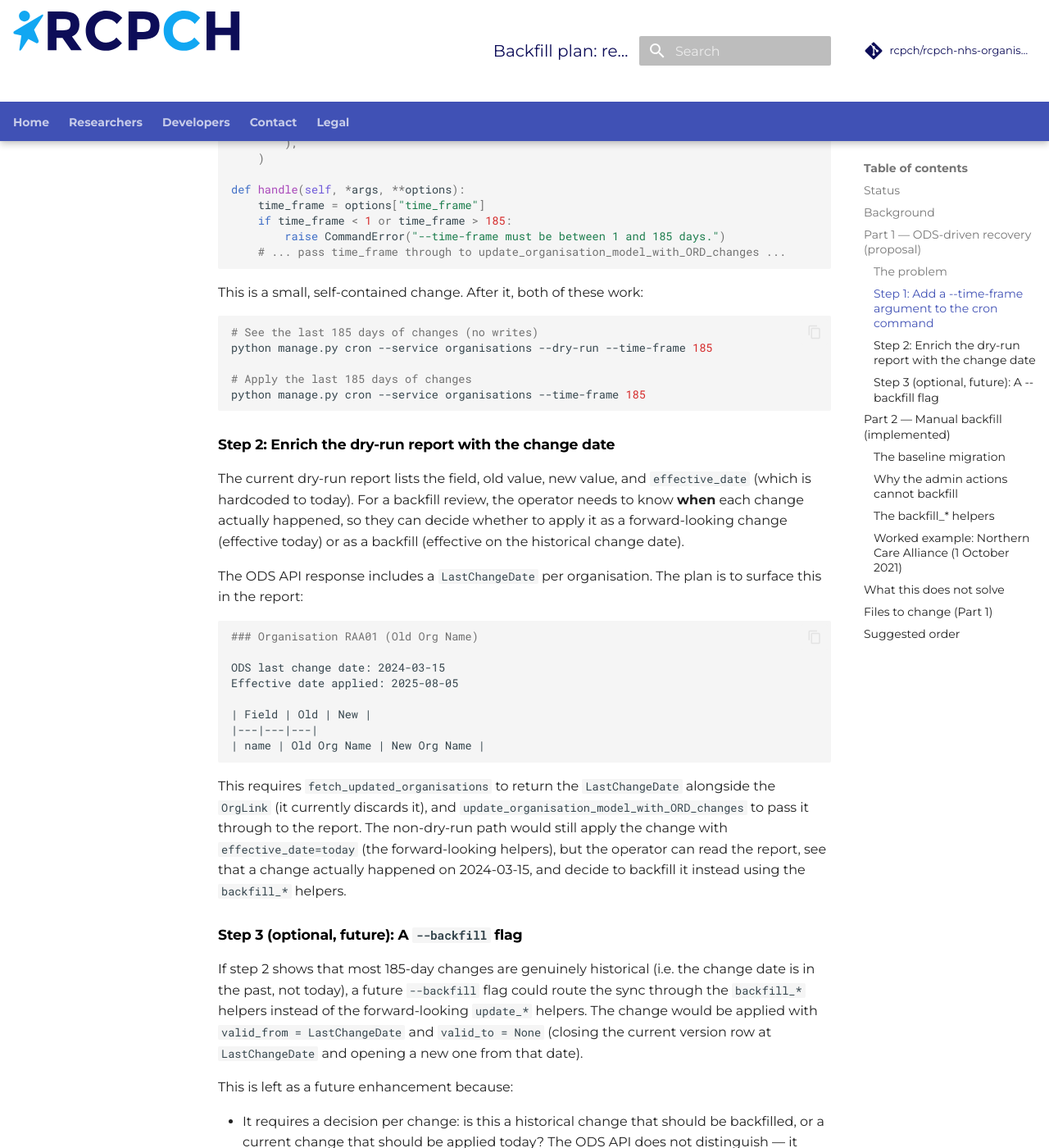
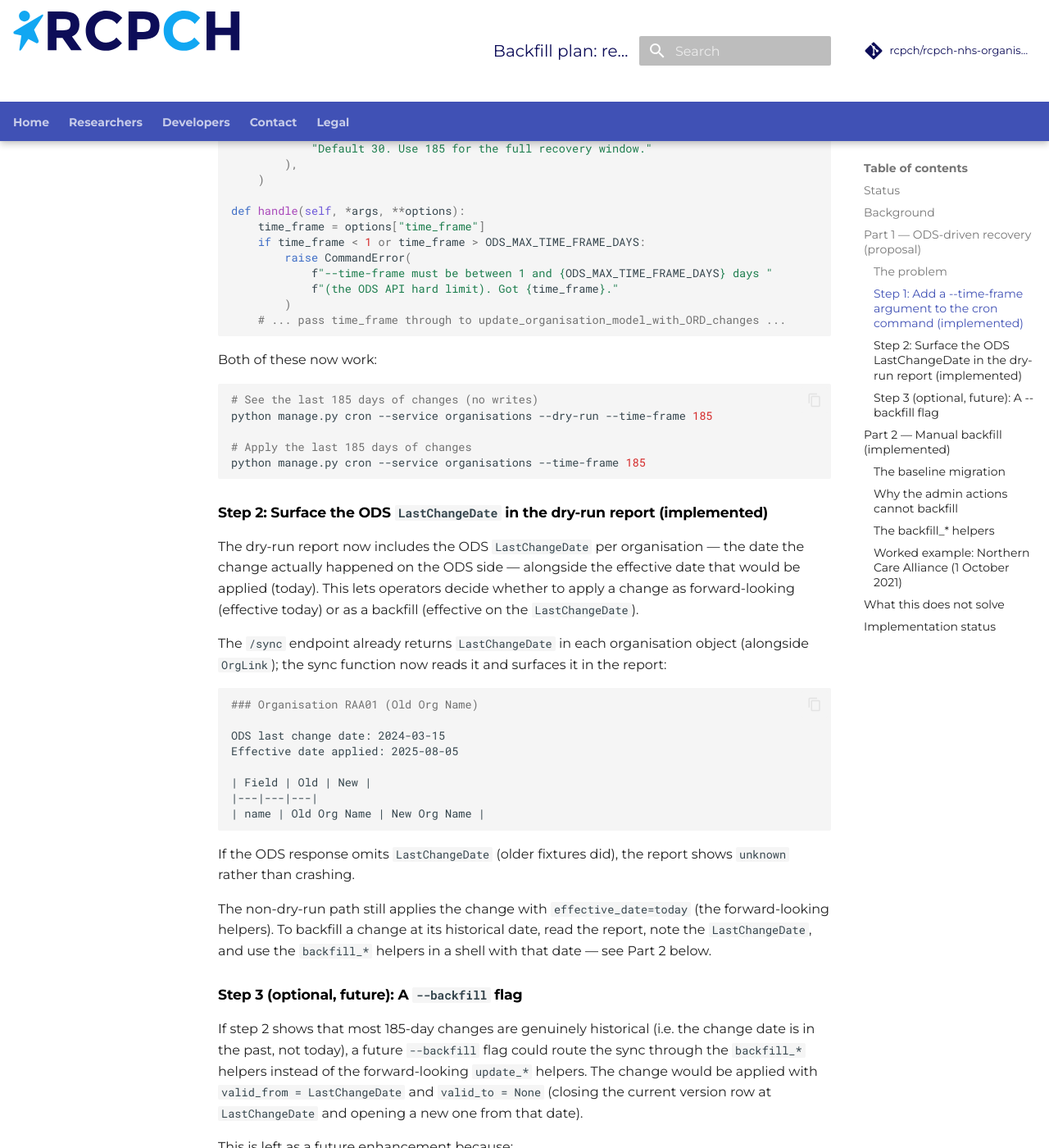
Before and after one commit to rcpch/rcpch-nhs-organisations, an MkDocs documentation site: the page built from documentation/docs/developer/backfill-plan.md, in a window 1280 px wide and 1400 px high, scrolled down 1718 px. Shown: the whole window at 82% size. Built offline with MkDocs 1.6.1 and Material for MkDocs 9.7.7, drawn with Linux system fonts in a browser that asks for light colours; comment, search, counter and statistics services are not loaded; some of the changed text lies outside the part shown.

Commit message:
Add --time-frame argument and surface ODS LastChangeDate in dry-run report
Implements steps 1 and 2 of the backfill plan (backfill-plan.md), making it
possible to review the last 185 days of ODS changes from the command line
without dropping into a shell.

Step 1 — --time-frame argument on the cron command:
- New --time-frame argument (1-185 days, default 30) on the cron management
  command, validated and passed through to
  update_organisation_model_with_ORD_changes.
- Default of 30 preserves existing behaviour for the GitHub Action and any
  other callers that don't pass the flag.
- Both now work:
    python manage.py cron --service organisations --dry-run --time-frame 185
    python manage.py cron --service organisations --time-frame 185

Step 2 — ODS LastChangeDate in the dry-run report:
- The /sync endpoint already returns LastChangeDate per organisation
  (alongside OrgLink); the sync function now reads it and surfaces it in
  the dry-run report alongside the effective date applied (today).
- This lets operators decide whether to apply a change as forward-looking
  (effective today) or as a backfill (effective on the LastChangeDate) using
  the backfill_* helpers.
- The report format changes from 'Effective date: ...' to two lines:
    ODS last change date: 2024-03-15
    Effective date applied: 2025-08-05
- If the ODS response omits LastChangeDate, the report shows 'unknown'
  rather than crashing.

The non-dry-run path is unchanged — it still applies changes with
effective_date=today via the forward-looking helpers. Backfilling at the
historical date remains a manual shell workflow using the backfill_* helpers
(documented in backfill-plan.md Part 2 with the Northern Care Alliance
worked example).

Docs: backfill-plan.md updated to mark steps 1 and 2 as implemented.

Tests: 229 passed (was 221). Eight new tests cover the --time-frame
argument (pass-through, validation rejecting 0 and 186, default of 30) and
the LastChangeDate surfacing (organisation, trust, missing-date handling,
pass-through to fetch).

````diff
--- a/documentation/docs/developer/backfill-plan.md
+++ b/documentation/docs/developer/backfill-plan.md
@@ -5,8 +5,10 @@
 This document covers two related but distinct backfill problems:
 
 1. **ODS-driven recovery** — changes within the 185-day ODS API window that
-   can be fetched automatically. The first step is exposing the `--time-frame`
-   argument on the `cron` management command (a proposal, not yet implemented).
+   can be fetched automatically. **Steps 1 and 2 are implemented** (the
+   `--time-frame` argument on the `cron` command, and the ODS `LastChangeDate`
+   surfaced in the dry-run report). Step 3 (a `--backfill` flag) is a future
+   enhancement.
 2. **Manual backfill** — mergers, renames, and closures older than the 185-day
    window that have been overwritten on the main entity row. The `backfill_*`
    helpers exist and are documented here with a worked example.
@@ -56,7 +58,7 @@
 and `--dry-run`), but the longer window — which is the one that matters for
 backfill — is not exposed.
 
-### Step 1: Add a `--time-frame` argument to the `cron` command
+### Step 1: Add a `--time-frame` argument to the `cron` command (implemented)
 
 Pass it through to `update_organisation_model_with_ORD_changes`. Validate
 that it is between 1 and 185 (the ODS API limit). Default remains 30 so
@@ -78,12 +80,15 @@
 
 def handle(self, *args, **options):
     time_frame = options["time_frame"]
-    if time_frame < 1 or time_frame > 185:
-        raise CommandError("--time-frame must be between 1 and 185 days.")
+    if time_frame < 1 or time_frame > ODS_MAX_TIME_FRAME_DAYS:
+        raise CommandError(
+            f"--time-frame must be between 1 and {ODS_MAX_TIME_FRAME_DAYS} days "
+            f"(the ODS API hard limit). Got {time_frame}."
+        )
     # ... pass time_frame through to update_organisation_model_with_ORD_changes ...
 ```
 
-This is a small, self-contained change. After it, both of these work:
+Both of these now work:
 
 ```bash
 # See the last 185 days of changes (no writes)
@@ -93,16 +98,17 @@
 python manage.py cron --service organisations --time-frame 185
 ```
 
-### Step 2: Enrich the dry-run report with the change date
+### Step 2: Surface the ODS `LastChangeDate` in the dry-run report (implemented)
 
-The current dry-run report lists the field, old value, new value, and
-`effective_date` (which is hardcoded to today). For a backfill review, the
-operator needs to know **when** each change actually happened, so they can
-decide whether to apply it as a forward-looking change (effective today) or
-as a backfill (effective on the historical change date).
+The dry-run report now includes the ODS `LastChangeDate` per organisation —
+the date the change actually happened on the ODS side — alongside the
+effective date that would be applied (today). This lets operators decide
+whether to apply a change as forward-looking (effective today) or as a
+backfill (effective on the `LastChangeDate`).
 
-The ODS API response includes a `LastChangeDate` per organisation. The plan
-is to surface this in the report:
+The `/sync` endpoint already returns `LastChangeDate` in each organisation
+object (alongside `OrgLink`); the sync function now reads it and surfaces it
+in the report:
 
 ```markdown
 ### Organisation RAA01 (Old Org Name)
@@ -115,13 +121,13 @@
 | name | Old Org Name | New Org Name |
 ```
 
-This requires `fetch_updated_organisations` to return the `LastChangeDate`
-alongside the `OrgLink` (it currently discards it), and
-`update_organisation_model_with_ORD_changes` to pass it through to the
-report. The non-dry-run path would still apply the change with
-`effective_date=today` (the forward-looking helpers), but the operator can
-read the report, see that a change actually happened on 2024-03-15, and
-decide to backfill it instead using the `backfill_*` helpers.
+If the ODS response omits `LastChangeDate` (older fixtures did), the report
+shows `unknown` rather than crashing.
+
+The non-dry-run path still applies the change with `effective_date=today`
+(the forward-looking helpers). To backfill a change at its historical date,
+read the report, note the `LastChangeDate`, and use the `backfill_*` helpers
+in a shell with that date — see Part 2 below.
 
 ### Step 3 (optional, future): A `--backfill` flag
 
@@ -283,22 +289,15 @@
 this would require a one-off import from ODS Trac bulk dumps — a separate
 project.
 
-## Files to change (Part 1)
+## Implementation status
 
-- `rcpch_nhs_organisations/hospitals/management/commands/cron.py` — add
-  `--time-frame` argument, validate 1-185, pass through.
-- `rcpch_nhs_organisations/hospitals/general_functions/ods_update.py` —
-  surface `LastChangeDate` in `fetch_updated_organisations` and in the
-  dry-run report (step 2).
-- `rcpch_nhs_organisations/hospitals/tests/test_ods_sync.py` — add tests
-  for the `--time-frame` argument and the `LastChangeDate` in the report.
-
-## Suggested order
-
-1. `--time-frame` argument on `cron` (small, no behaviour change for
-   existing callers). This is the first step and unblocks the rest.
-2. `LastChangeDate` in the dry-run report (medium, requires touching the ODS
-   response parsing).
-3. Document the manual backfill-from-report workflow (read the report, use
-   the `backfill_*` helpers for genuinely historical changes).
-4. (Future) `--backfill` flag, if step 2 shows it is needed.
+- ✅ **Step 1** — `--time-frame` argument on `cron` (implemented). Validates
+  1-185, defaults 30, passes through to the sync function.
+- ✅ **Step 2** — `LastChangeDate` in the dry-run report (implemented). The
+  sync function reads `LastChangeDate` from the `/sync` response and surfaces
+  it in the report alongside the effective date applied.
+- ⬜ **Step 3** — Document the manual backfill-from-report workflow in more
+  detail (read the report, use the `backfill_*` helpers for genuinely
+  historical changes). The worked example in Part 2 below already covers
+  this.
+- ⬜ **Step 4** (future) — `--backfill` flag, if step 2 shows it is needed.
````
Also changed, not shown: 4 other files.
